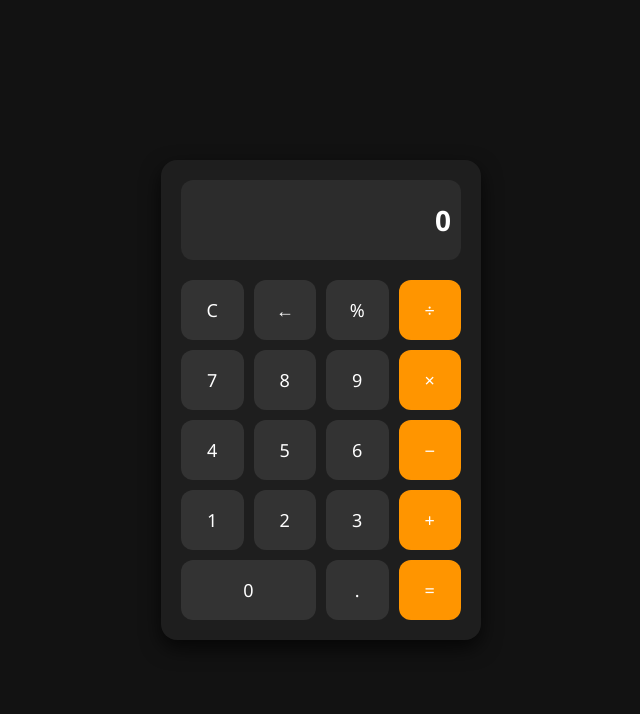
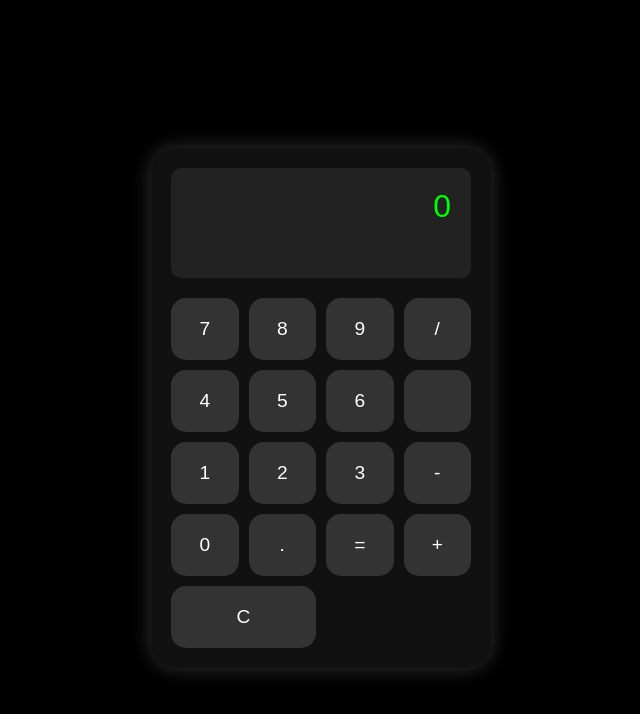
Before and after one commit to mustaphagidado9-max/Modern-calculator, a plain HTML site: page index.html in a window 1280 px wide. Shown: the whole page, without its empty margins (319-959 px from the left). Drawn offline with Linux system fonts and the light colour scheme.

Commit message:
Update index.html

```diff
--- a/index.html
+++ b/index.html
@@ -3,161 +3,107 @@
 <head>
   <meta charset="UTF-8">
   <meta name="viewport" content="width=device-width, initial-scale=1.0">
-  <title>Black Calculator</title>
+  <title>Modern Watch-Style Calculator</title>
   <style>
-    /* Reset */
-    * { box-sizing: border-box; font-family: 'Segoe UI', sans-serif; }
-
     body {
-      margin: 0;
-      height: 100vh;
       display: flex;
       justify-content: center;
       align-items: center;
-      background: #121212;
-      color: #fff;
+      height: 100vh;
+      background: #000;
+      font-family: sans-serif;
     }
-
     .calculator {
-      background: #1e1e1e;
+      background: #111;
+      border-radius: 25px;
       padding: 20px;
-      border-radius: 16px;
-      box-shadow: 0 8px 20px rgba(0,0,0,0.7);
-      width: 320px;
+      width: 300px;
+      box-shadow: 0 0 20px #333;
     }
-
     .screen {
-      background: #2c2c2c;
-      height: 80px;
-      border-radius: 12px;
+      background: #222;
+      color: #0f0;
+      border-radius: 10px;
+      padding: 20px;
+      text-align: right;
+      font-size: 2em;
       margin-bottom: 20px;
-      display: flex;
-      flex-direction: column;
-      justify-content: center;
-      align-items: flex-end;
-      padding: 10px;
-      overflow-x: auto;
+      height: 70px;
     }
-
-    .expression {
-      font-size: 14px;
-      color: #aaa;
-    }
-
-    .result {
-      font-size: 28px;
-      font-weight: bold;
-    }
-
     .buttons {
       display: grid;
       grid-template-columns: repeat(4, 1fr);
       gap: 10px;
     }
-
     button {
-      padding: 18px;
-      font-size: 18px;
+      padding: 20px;
+      border-radius: 15px;
       border: none;
-      border-radius: 12px;
+      font-size: 1.2em;
       background: #333;
       color: #fff;
       cursor: pointer;
-      transition: all 0.1s ease;
+      transition: 0.2s;
     }
-
-    button.operator {
-      background: #ff9500;
-      color: #fff;
+    button:hover {
+      background: #555;
     }
-
-    button:active {
-      transform: scale(0.95);
-    }
-
-    button.double {
+    .span-two {
       grid-column: span 2;
     }
-
   </style>
 </head>
 <body>
   <div class="calculator">
-    <div class="screen">
-      <div id="expression" class="expression"></div>
-      <div id="result" class="result">0</div>
-    </div>
+    <div class="screen" id="screen">0</div>
     <div class="buttons">
-      <button id="clear">C</button>
-      <button id="back">←</button>
-      <button id="percent">%</button>
-      <button class="operator" data-op="/">÷</button>
+      <button onclick="press('7')">7</button>
+      <button onclick="press('8')">8</button>
+      <button onclick="press('9')">9</button>
+      <button onclick="press('/')">/</button>
 
-      <button data-num="7">7</button>
-      <button data-num="8">8</button>
-      <button data-num="9">9</button>
-      <button class="operator" data-op="*">×</button>
+      <button onclick="press('4')">4</button>
+      <button onclick="press('5')">5</button>
+      <button onclick="press('6')">6</button>
+      <button onclick="press('')"></button>
 
-      <button data-num="4">4</button>
-      <button data-num="5">5</button>
-      <button data-num="6">6</button>
-      <button class="operator" data-op="-">−</button>
+      <button onclick="press('1')">1</button>
+      <button onclick="press('2')">2</button>
+      <button onclick="press('3')">3</button>
+      <button onclick="press('-')">-</button>
 
-      <button data-num="1">1</button>
-      <button data-num="2">2</button>
-      <button data-num="3">3</button>
-      <button class="operator" data-op="+">+</button>
+      <button onclick="press('0')">0</button>
+      <button onclick="press('.')">.</button>
+      <button onclick="calculate()">=</button>
+      <button onclick="press('+')">+</button>
 
-      <button class="double" data-num="0">0</button>
-      <button data-num=".">.</button>
-      <button class="operator" id="equals">=</button>
+      <button class="span-two" onclick="clearScreen()">C</button>
     </div>
   </div>
+  <script>
+    let expression = '';
+    const screen = document.getElementById('screen');
 
-  <script>
-    const expressionEl = document.getElementById('expression');
-    const resultEl = document.getElementById('result');
+    function press(num) {
+      if(expression === '0') expression = '';
+      expression += num;
+      screen.textContent = expression;
+    }
 
-    let expression = '';
-
-    function updateScreen() {
-      expressionEl.textContent = expression || '';
+    function calculate() {
       try {
-        if (expression === '') {
-          resultEl.textContent = '0';
-          return;
-        }
-        let tempExp = expression.replace(/÷/g, '/').replace(/×/g, '*');
-        tempExp = tempExp.replace(/(\d+(\.\d+)?)%/g, '($1/100)');
-        resultEl.textContent = Function('"use strict";return (' + tempExp + ')')();
+        expression = eval(expression);
+        screen.textContent = expression;
       } catch {
-        resultEl.textContent = 'Error';
+        screen.textContent = 'Error';
+        expression = '';
       }
     }
 
-    document.querySelectorAll('button').forEach(btn => {
-      btn.addEventListener('click', () => {
-        if (btn.id === 'clear') expression = '';
-        else if (btn.id === 'back') expression = expression.slice(0, -1);
-        else if (btn.id === 'percent') expression += '%';
-        else if (btn.id === 'equals') {
-          try {
-            let tempExp = expression.replace(/÷/g, '/').replace(/×/g, '*');
-            tempExp = tempExp.replace(/(\d+(\.\d+)?)%/g, '($1/100)');
-            expression = Function('"use strict";return (' + tempExp + ')')().toString();
-          } catch {
-            expression = '';
-            resultEl.textContent = 'Error';
-          }
-        }
-        else if (btn.dataset.num) expression += btn.dataset.num;
-        else if (btn.dataset.op) expression += btn.dataset.op;
-
-        updateScreen();
-      });
-    });
-
-    updateScreen();
+    function clearScreen() {
+      expression = '';
+      screen.textContent = '0';
+    }
   </script>
 </body>
 </html>
```
